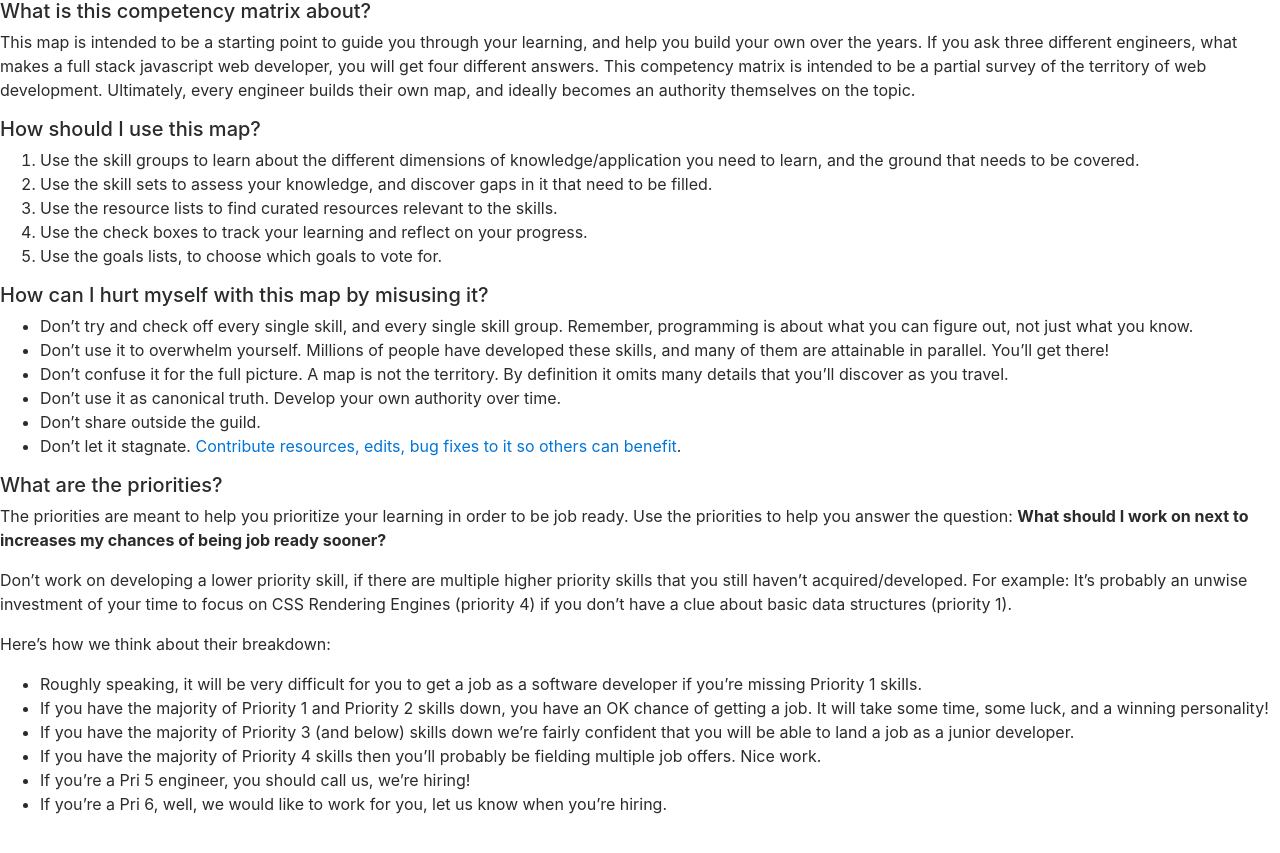
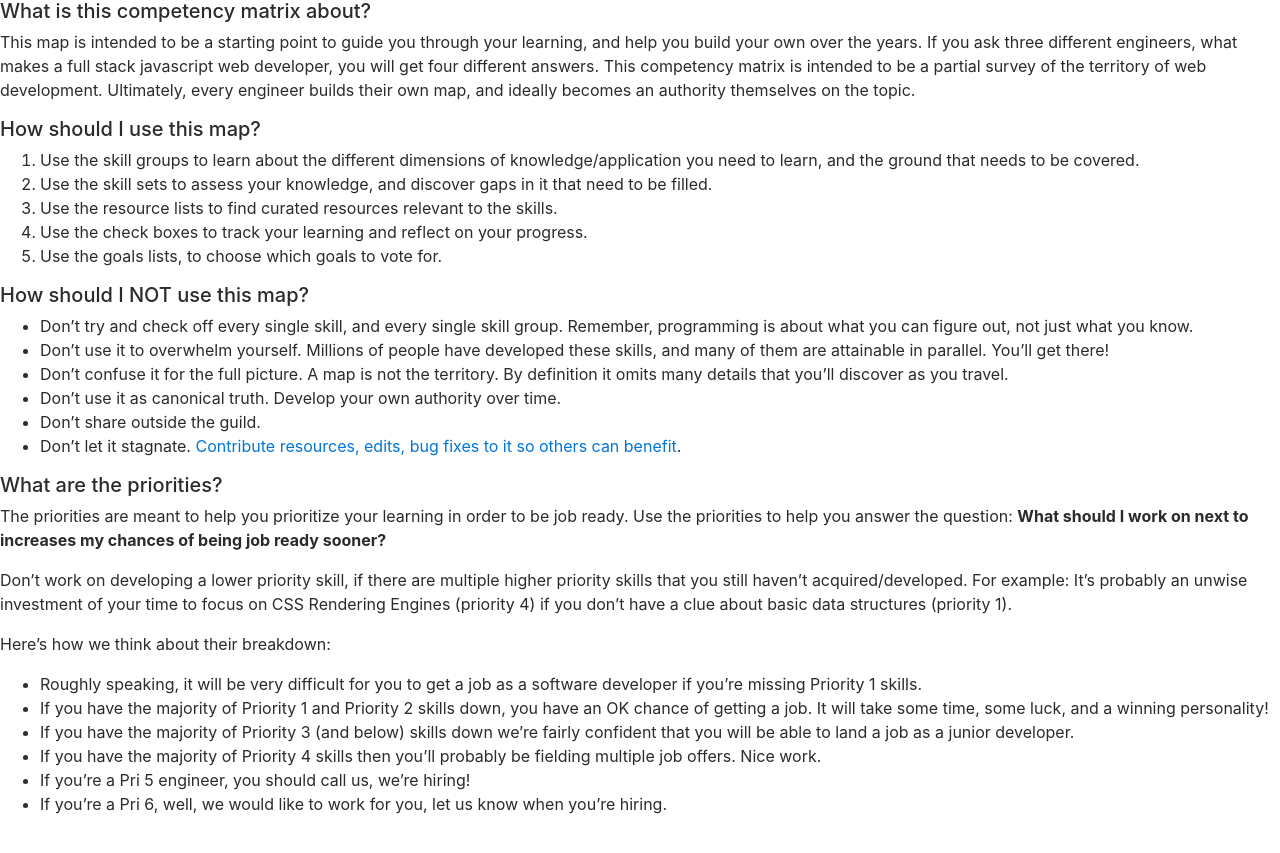
Before and after one commit to GuildCrafts/matrix, a Jekyll site: the page built from about.md, in a window 1280 px wide. Shown: the top 853 px of the page. Built offline with Jekyll 4.4.1, drawn with Linux system fonts in a browser that asks for light colours.

Commit message:
removes confusion

```diff
--- a/about.md
+++ b/about.md
@@ -17,7 +17,7 @@ If you ask three different engineers, what makes a full stack javascript web dev
 4. Use the check boxes to track your learning and reflect on your progress.
 5. Use the goals lists, to choose which goals to vote for.
 
-##### How can I hurt myself with this map by misusing it?
+##### How should I NOT use this map?
 
 - Don't try and check off every single skill, and every single skill group. Remember, programming is about what you can figure out, not just what you know.
 - Don't use it to overwhelm yourself. Millions of people have developed these skills, and many of them are attainable in parallel. You'll get there!
```
